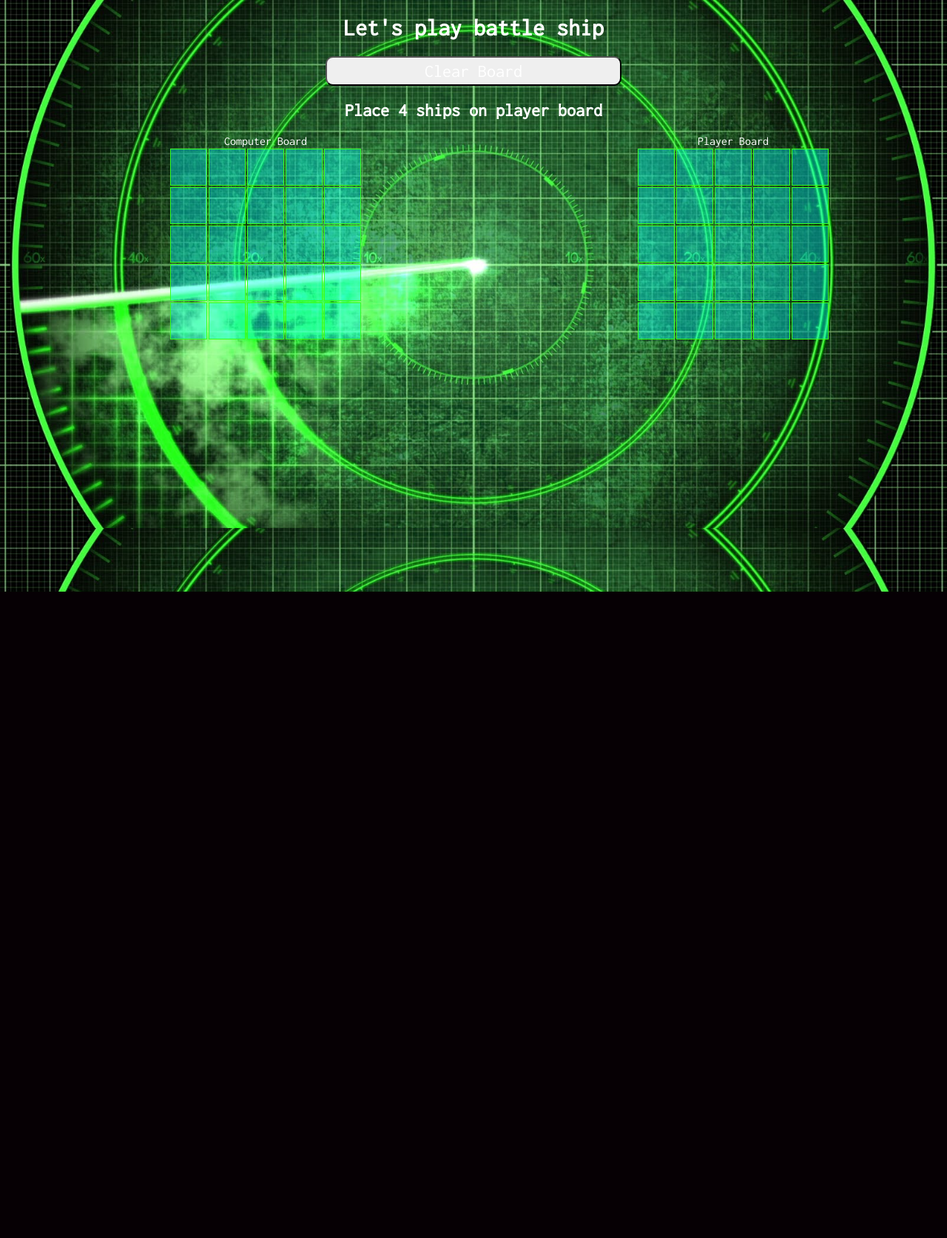
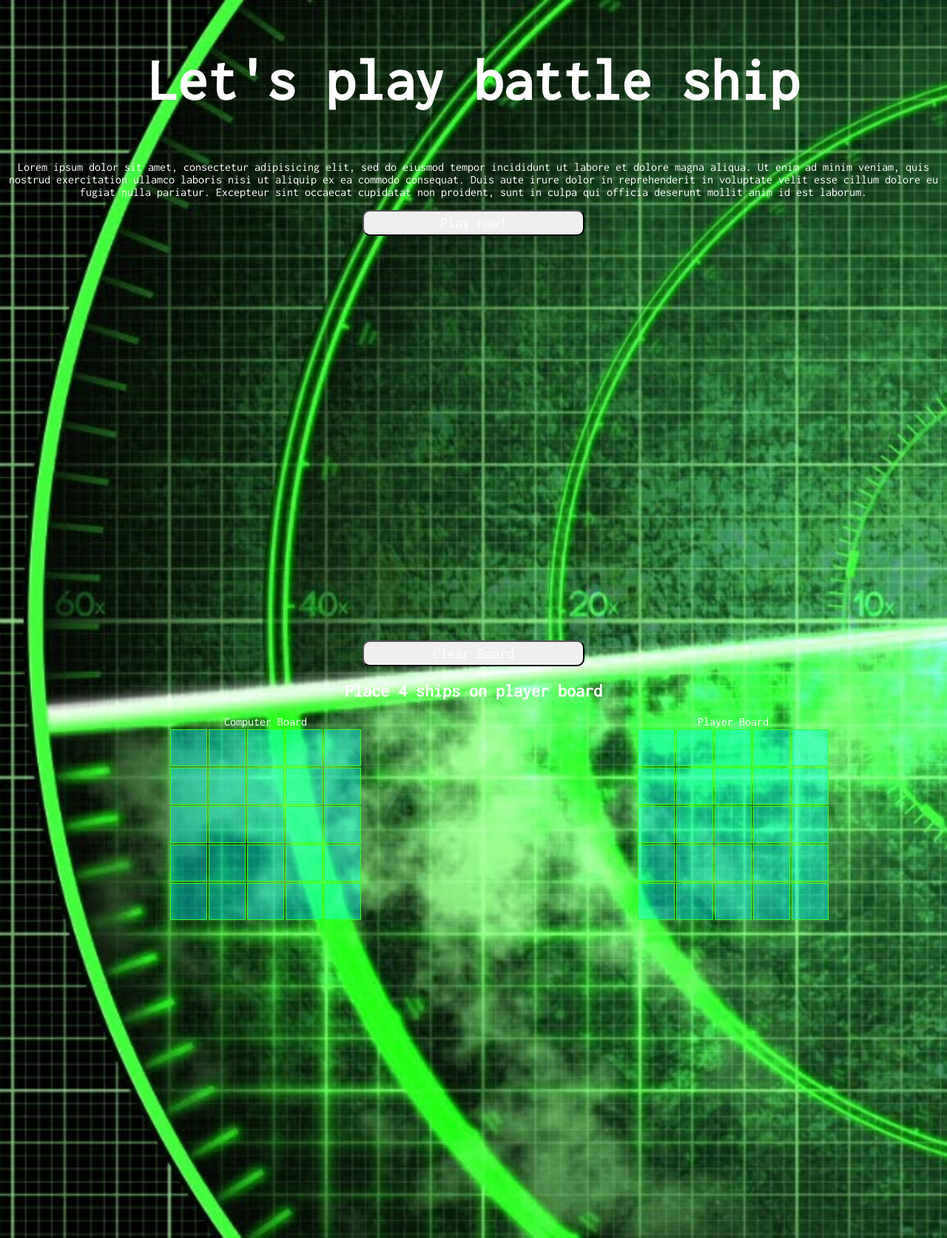
Before and after one commit to alicedunn/WDI-project-one, a PHP site: page / in a window 1280 px wide. Shown: the whole page at 74% size. Before the commit the page ends 800 px from the top, so only its background shows below. Run offline with PHP 8.4, Linux system fonts and the light colour scheme; some libraries are stand-ins or nearby versions.

Commit message:
scroll working on play game

```diff
--- a/css/style.css
+++ b/css/style.css
@@ -30,8 +30,9 @@
   color: white;
 }
 .placedShip {
-  background-image: url("../Images/sub.gif");
-  background-size: cover;
+  background-image: url("../Images/battle.png");
+  background-size: 200% 100%;
+  overflow: visible;
 }
 .hit {
   background-image: url("../Images/boom.png");
@@ -56,18 +57,13 @@
 }
 #reset {
   padding: 5px;
-  width: 400px;
-  font-size: 1.5em;
+  width: 300px;
+  font-size: 20px;
   border-radius: 10px;
   cursor: pointer;
 }
 .container {
   text-align: center;
-}
-
-#ship{
-  border: 2px solid black;
-  width: 100px;
 }
 table:hover {
     -webkit-transform: scale(1.5, 1.5);
@@ -80,6 +76,29 @@
 td:hover{
 border-color: blue;
 }
+
+.first {
+  width: 100%;
+  height: 100vh;
+  text-align: center;
+}
+
+.first h1 {
+  font-size: 80px;
+}
+
+.second {
+  width: 100%;
+  height: 100vh;
+}
+
+#playGame {
+  padding: 5px;
+  width: 300px;
+  font-size: 20px;
+  border-radius: 10px;
+  cursor: pointer;
+}
 /*.custom {
    cursor: url('../Images/Radar.ani'), auto;
 }*/
--- a/index.html
+++ b/index.html
@@ -10,7 +10,17 @@
 
 </head>
 <body>
+  <section class="first">
     <h1>Let's play battle ship</h1>
+    <p>Lorem ipsum dolor sit amet, consectetur adipisicing elit, sed do eiusmod
+      tempor incididunt ut labore et dolore magna aliqua. Ut enim ad minim veniam,
+      quis nostrud exercitation ullamco laboris nisi ut aliquip ex ea commodo
+      consequat. Duis aute irure dolor in reprehenderit in voluptate velit esse
+      cillum dolore eu fugiat nulla pariatur. Excepteur sint occaecat cupidatat non
+      proident, sunt in culpa qui officia deserunt mollit anim id est laborum.</p>
+      <button id="playGame">Play now!</button>
+    </section>
+    <section class="second">
       <div class="container">
         <button id="reset">Clear Board</button>
       </div>
@@ -114,6 +124,7 @@
           </tr>
         </tfoot>
       </table>
+    </section>
 
 
   </body>
--- a/js/app.js
+++ b/js/app.js
@@ -6,6 +6,7 @@
 $(function(){
   setup();
   addResetListener();
+  playGame()
 })
 
 function setup(){
@@ -67,11 +68,11 @@
 
 function computerMove(){
   $("h2").text("Computer's Move")
-  setTimeout(function(){
     var computerChoose = Math.ceil(Math.random()*25);
     console.log(computerChoose)
     if ($("td#p"+computerChoose+".box").text().length === 0){
       compSelect = $("td#p"+computerChoose+".box");
+      setTimeout(function(){
       if (compSelect.hasClass("placedShip")){
         var audioBoom = new Audio('./Sounds/explosion.wav');
         audioBoom.play()
@@ -90,12 +91,14 @@
           console.log("player ships 2"+playShipsRemaining)
           checkForWin();
         }
+
         else{
           compSelect.next().text("miss");
           $("h2").text("Computer hit you! Now your go!")
         }
 
       }
+
       else {
         var
         audioSplash = new Audio('./Sounds/splash2.mp3');
@@ -103,11 +106,11 @@
         compSelect.text("miss");
         $("h2").text("player go")
       }
+    }, 1000)
     }else {
       computerMove();
       checkForWin();
     }
-  }, 1500)
 }
 
 function checkForWin(){
@@ -149,3 +152,8 @@
     $("h2").text("Sorry, computer won this time")
   }
 }
+function playGame (){
+  $("#playGame").on("click", function(){
+    $("html,body").animate({scrollTop : $(".second").offset().top}, 1000);
+  })
+}
```
Lines whose indentation alone changed are shown as unchanged.
